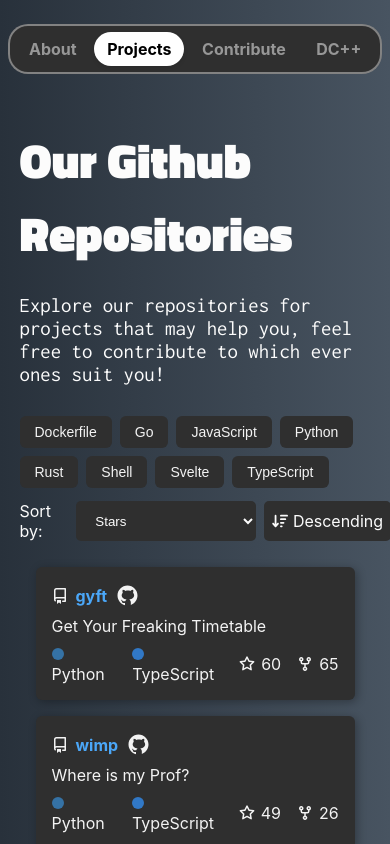
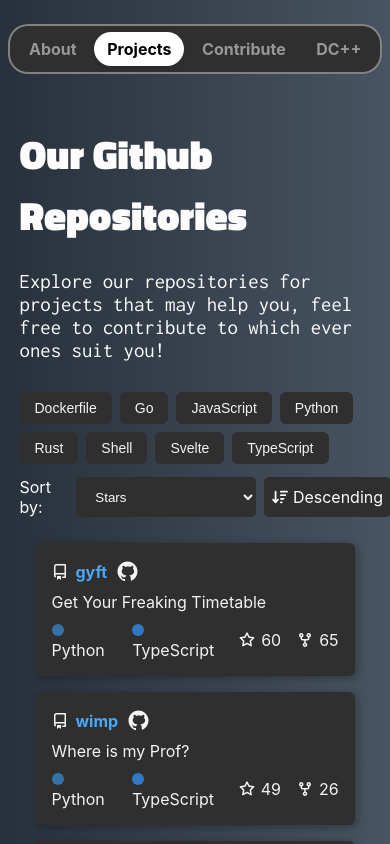
Before and after one commit to metakgp/metakgp.org, a React (Vite) app: page /#/projects in a window 390 px wide. Built offline with nearby package versions, Linux system fonts and the light colour scheme.

Commit message:
fix: responsive

```diff
--- a/src/styles/pages/App.css
+++ b/src/styles/pages/App.css
@@ -83,7 +83,7 @@
   font-family: "Titillium Web", sans-serif;
   font-weight: 900;
   font-style: normal;
-  font-size: clamp(3rem, 2vw, 4rem);
+  font-size: clamp(2.5rem, 2vw, 4rem);
   text-align: left;
   margin: 1.5rem 0;
 }
--- a/src/styles/sections/Footer.css
+++ b/src/styles/sections/Footer.css
@@ -47,3 +47,10 @@
   color: black;
   transition: .5s;
 }
+
+
+@media screen and (max-width: 768px) {
+  .footer-col {
+    width: 100%;
+  }
+}
--- a/src/styles/sections/hero.css
+++ b/src/styles/sections/hero.css
@@ -151,7 +151,7 @@
   }
 
   .main-header {
-    font-size: clamp(3rem, 8vw, 4rem);
+    font-size: clamp(2.5rem, 8vw, 4rem);
     line-height: 0.8;
     text-align: left;
     margin: 1rem 0;
```
